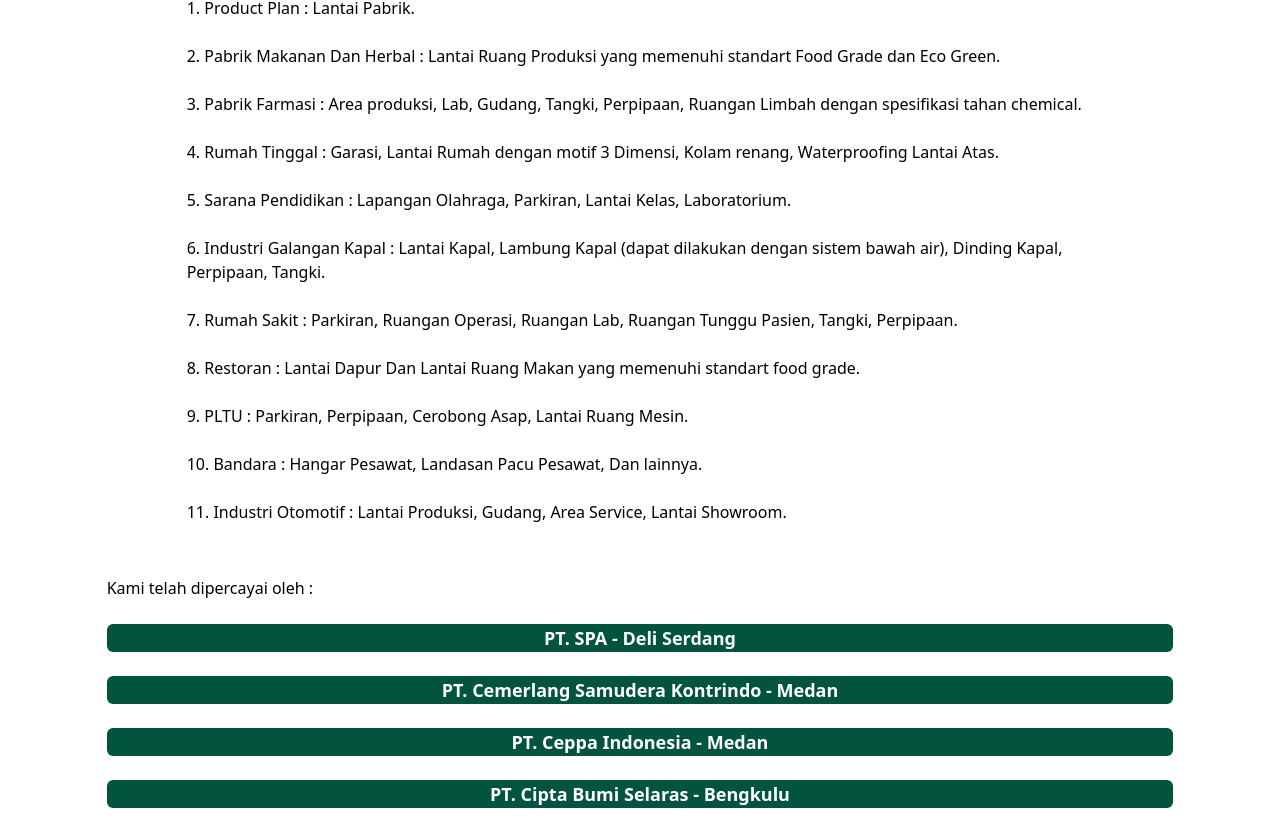
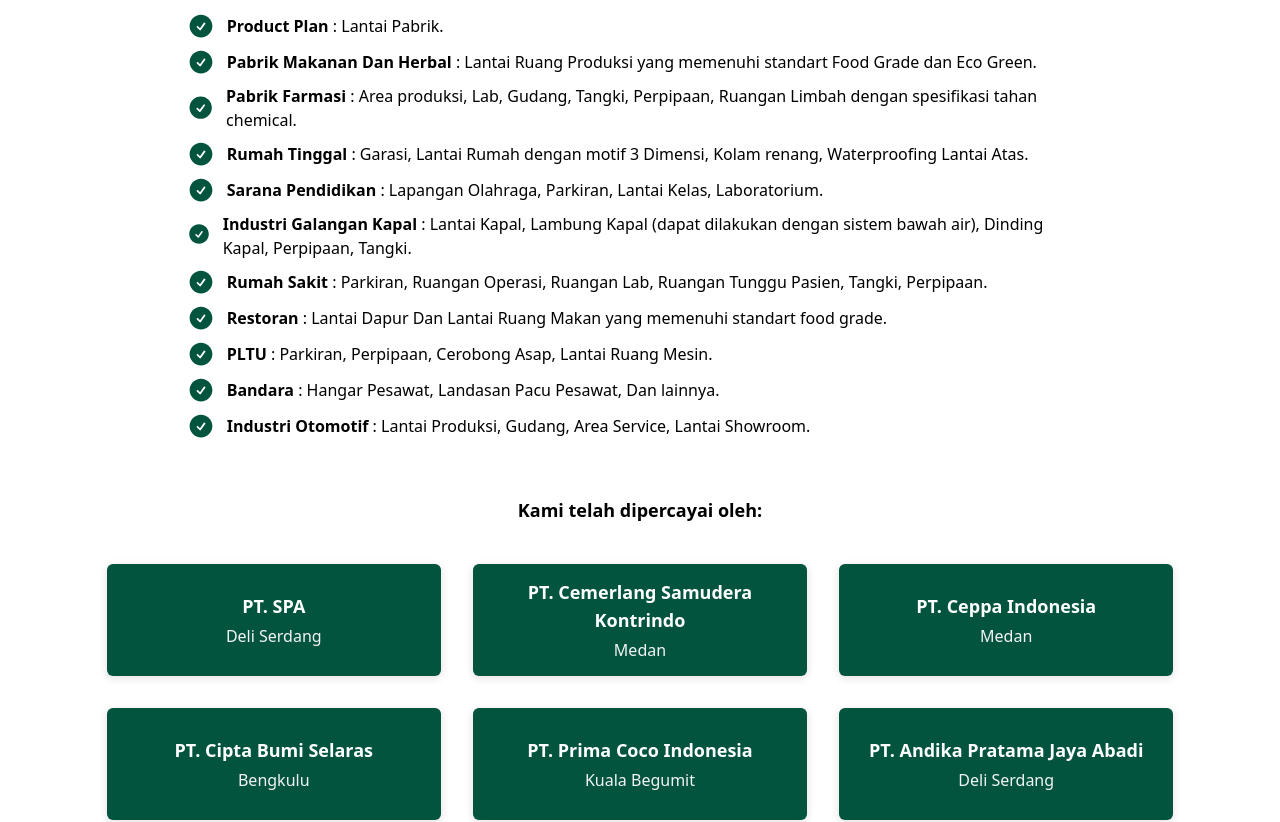
Before and after one commit to aeez/bja-coating, a React (Vite) app: page /about in a window 1280 px wide. Shown: the part 626-1448 px from the top of the page. Built offline with nearby package versions, Linux system fonts and the light colour scheme.

Commit message:
fix about

```diff
--- a/src/components/about/SectionAbout.jsx
+++ b/src/components/about/SectionAbout.jsx
@@ -1,3 +1,5 @@
+import { CheckCircleIcon } from "@heroicons/react/24/solid";
+
 const SectionAbout = () => {
   const Epoxy = [
     {
@@ -130,30 +132,48 @@
           dan harga yang relatif lebih murah dari kompetitor lainnya.
         </p>
       </div>
-      <p className="sm:text-md  mt-16 text-center  font-bold md:text-sm lg:text-2xl">
+      <p className="mt-16  text-center font-bold  sm:text-lg md:text-lg lg:text-2xl">
         BJA EPOXY dapat diaplikasikan untuk kebutuhan pada :
       </p>
-      <div className="px-20">
+      <div className="mt-5">
         {Epoxy.map((epoxy) => (
-          <div className="" key={epoxy.id}>
-            <p className="sm:text-md py-3 text-xs md:text-sm lg:text-base">
-              {epoxy.id}. {epoxy.name} : {epoxy.explained}
+          <div className="flex items-center pt-2 lg:px-20" key={epoxy.id}>
+            <div className="mr-3 text-green-800 sm:h-5 sm:w-5 md:h-7 md:w-7 lg:h-7 lg:w-7">
+              <CheckCircleIcon />
+            </div>
+            <div className="sm:text-md md:text-sm lg:text-base">
+              <p>
+                <span className="font-semibold">{epoxy.name}</span> :{" "}
+                {epoxy.explained}
               </p>
+            </div>
           </div>
         ))}
       </div>
-      <p className="sm:text-md  mt-10 text-xs md:text-sm  lg:text-base"> </p>
-      Kami telah dipercayai oleh :
+      <p className="mt-14 text-center text-lg  font-bold ">
+        Kami telah dipercayai oleh:
+      </p>
+      <div className="mt-5 grid grid-cols-1 gap-y-6 gap-x-6 sm:grid-cols-1 sm:gap-y-8 md:grid-cols-3 lg:mt-10 lg:grid-cols-3 xl:grid-cols-3 xl:gap-x-8">
         {diPercaya.map((dpr) => (
           <div
-          className="my-6 flex items-center justify-center rounded-md bg-green-800 "
+            className="box-mitra mx-10 flex h-24 items-center justify-center rounded-md bg-green-800 py-3 px-3 sm:mx-0 sm:h-28"
             key={dpr.id}
           >
+            <div className="">
+              <div className="mb-1 flex justify-center">
                 <p className="text-center text-sm font-semibold text-white sm:text-lg md:text-lg">
-            {dpr.perusahaan} - {dpr.kota}
+                  {dpr.perusahaan}
                 </p>
               </div>
+              <div className="flex justify-center">
+                <p className="sm:text-md text-center text-xs text-gray-100 md:text-sm lg:text-base">
+                  {dpr.kota}
+                </p>
+              </div>
+            </div>
+          </div>
         ))}
+      </div>
     </div>
   );
 };
```
Lines whose indentation alone changed are shown as unchanged.
